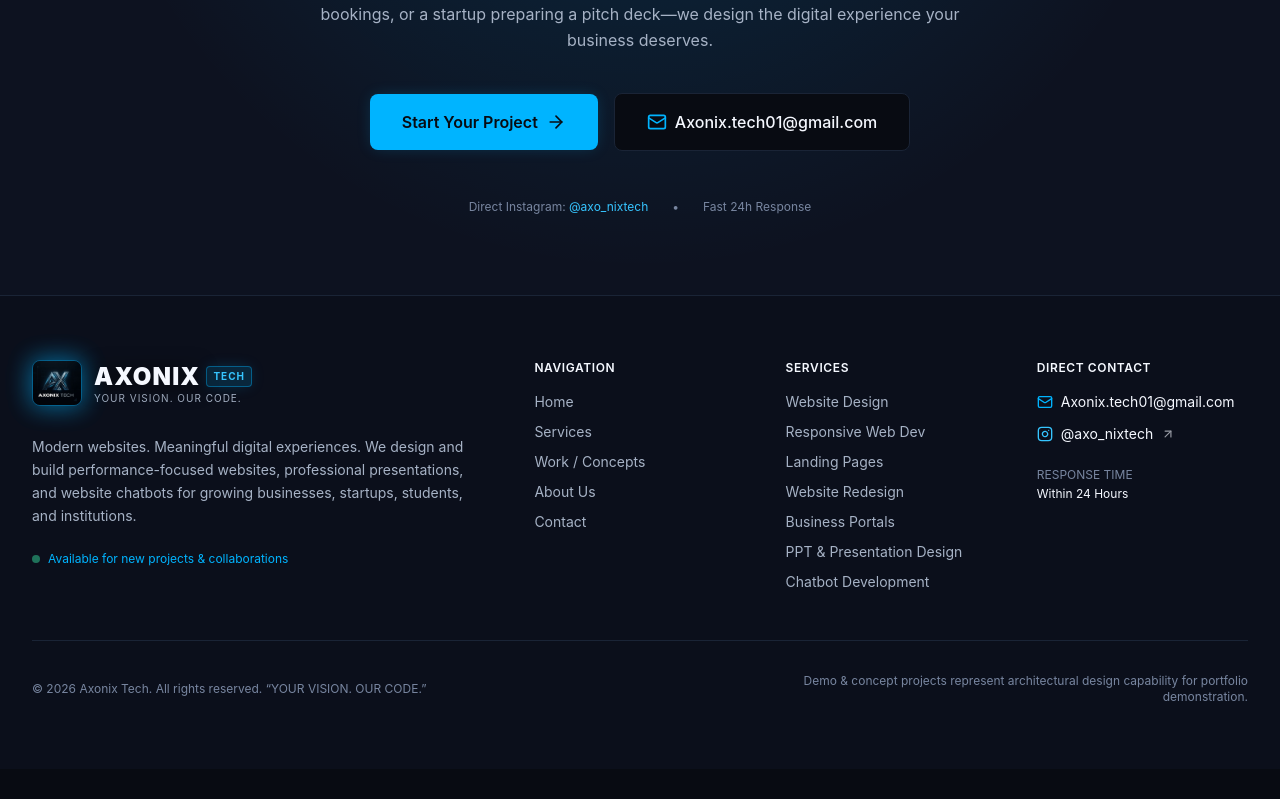
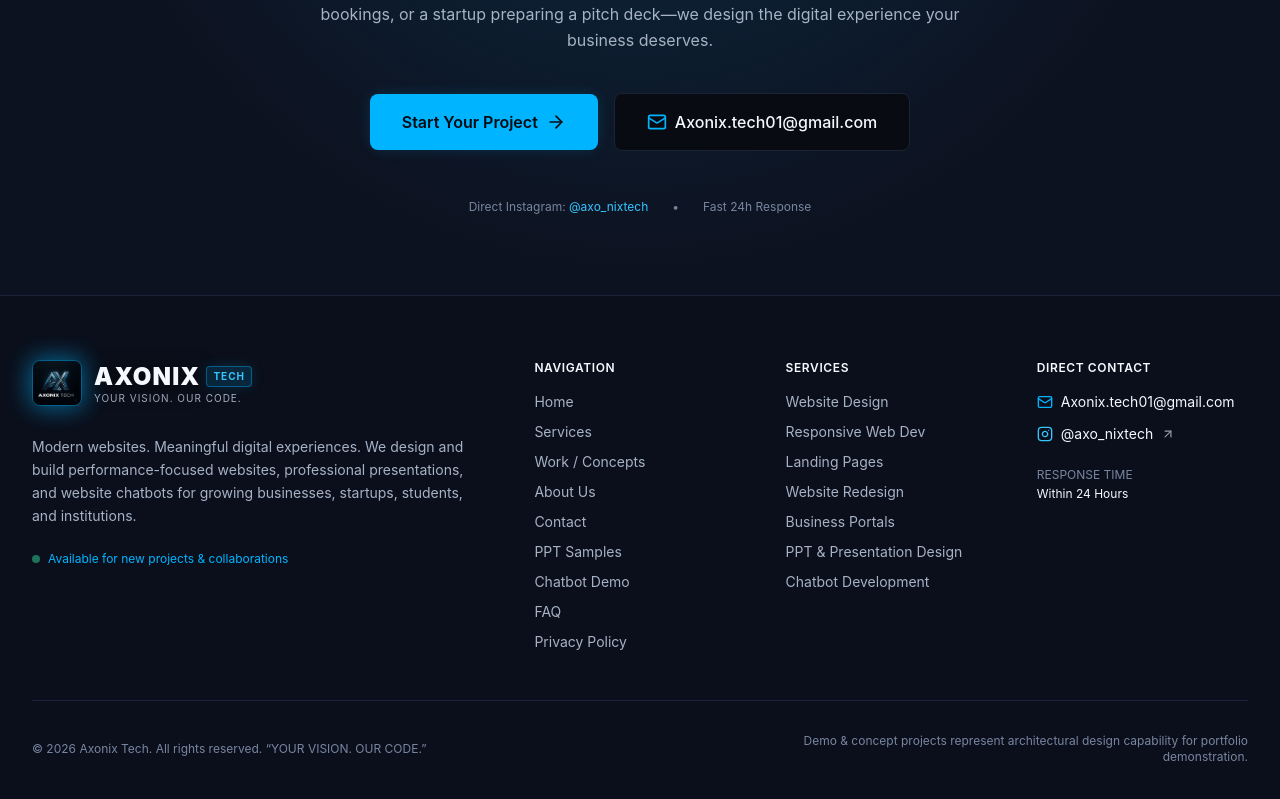
Before and after one commit to axonixtech01-cpu/axonix-tech, a Next.js app: page / in a window 1280 px wide. Shown: the part 6129-6928 px from the top of the page. Before the commit the page ends 6898 px from the top, so only its background shows below. Built offline with nearby package versions, Linux system fonts and the light colour scheme; no server answers.

Commit message:
Update Footer.tsx

```diff
--- a/components/Footer.tsx
+++ b/components/Footer.tsx
@@ -51,6 +51,26 @@ export const Footer: React.FC = () => {
               <li>
                 <Link href="/contact" className="transition-colors hover:text-axon-blue">
                   Contact
+                </Link>
+              </li>
+              <li>
+                <Link href="/work/presentations" className="transition-colors hover:text-axon-blue">
+                  PPT Samples
+                </Link>
+              </li>
+              <li>
+                <Link href="/demo/chatbot" className="transition-colors hover:text-axon-blue">
+                  Chatbot Demo
+                </Link>
+              </li>
+              <li>
+                <Link href="/services#faq" className="transition-colors hover:text-axon-blue">
+                  FAQ
+                </Link>
+              </li>
+              <li>
+                <Link href="/privacy" className="transition-colors hover:text-axon-blue">
+                  Privacy Policy
                 </Link>
               </li>
             </ul>
@@ -110,7 +130,6 @@ export const Footer: React.FC = () => {
                 <a
                   href="mailto:Axonix.tech01@gmail.com"
                   className="group flex items-center gap-2 text-axon-text transition-colors hover:text-axon-blue"
-                  aria-label="Send email to Axonix Tech"
                 >
                   <Mail className="h-4 w-4 text-axon-blue" />
                   <span className="truncate">Axonix.tech01@gmail.com</span>
@@ -122,7 +141,6 @@ export const Footer: React.FC = () => {
                   target="_blank"
                   rel="noopener noreferrer"
                   className="group inline-flex items-center gap-2 text-axon-text transition-colors hover:text-axon-blue"
-                  aria-label="Visit Axonix Tech on Instagram"
                 >
                   <Instagram className="h-4 w-4 text-axon-accent" />
                   <span>@axo_nixtech</span>
```
